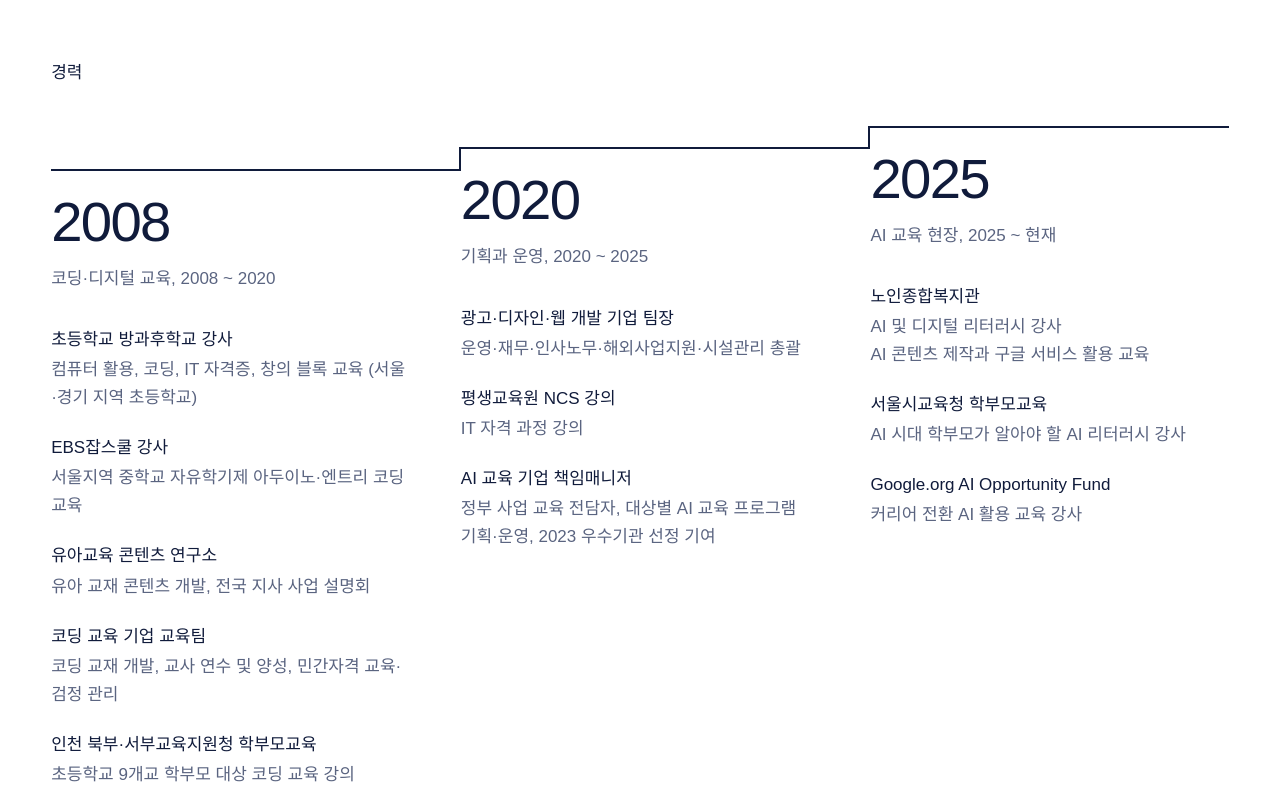
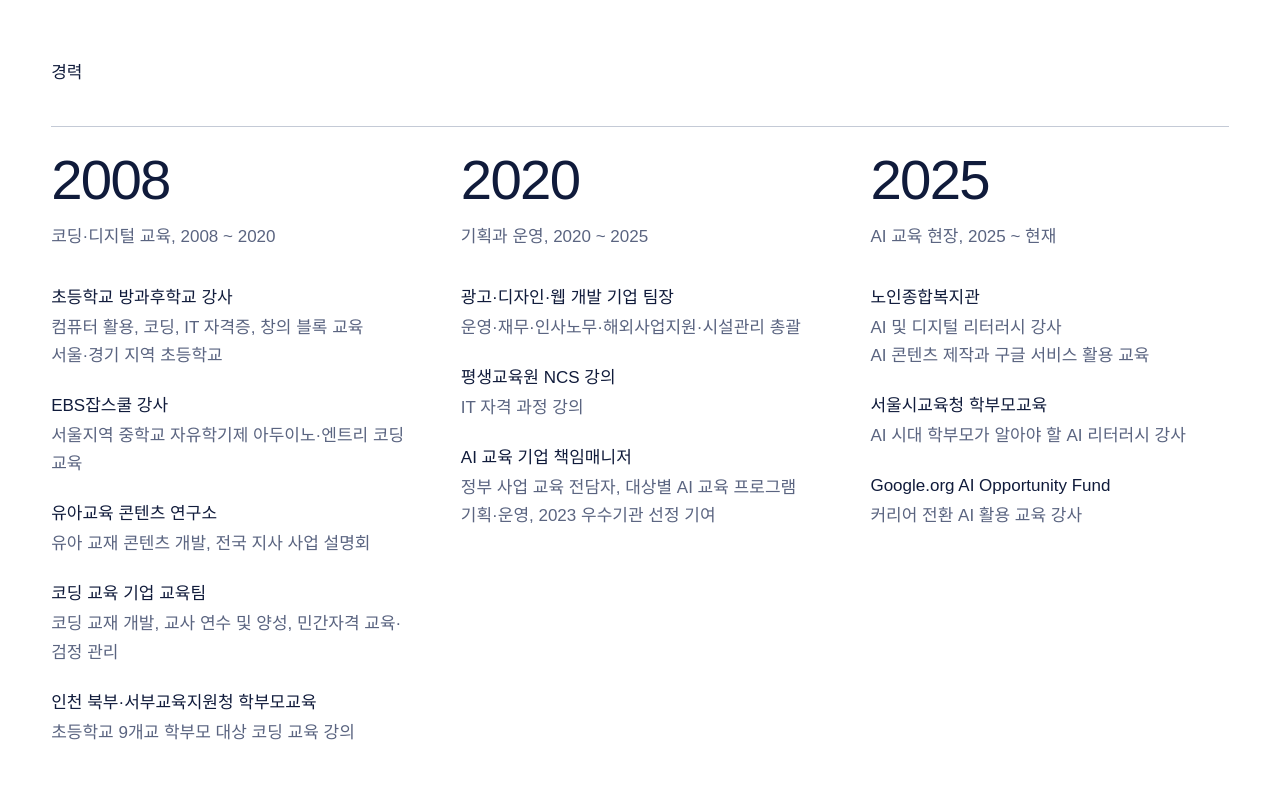
Before and after one commit to 5bible/profile, a plain HTML site: page index.html in a window 1280 px wide. Shown: the part 1780-2580 px from the top of the page. Drawn offline with Linux system fonts and the light colour scheme; a web font is replaced by a local one.

Commit message:
Update profile text and career motion
Co-Authored-By: Claude Opus 5.5 <noreply@anthropic.com>
Claude-Session: https://claude.ai/code/session_01U6Tq8uRATKkSbpGND8nYFX

```diff
--- a/index.html
+++ b/index.html
@@ -23,14 +23,13 @@ a:focus-visible{outline:2px solid currentColor;outline-offset:4px}
 .settle{animation:settle .8s ease-out 1.5s both}
 @media (prefers-reduced-motion:reduce){html{scroll-behavior:auto}.rise,.settle{animation:none}}
 
-/* 경력 계단선 */
-#career>div>div{position:relative;padding-top:22px}
-#career>div>div::before{content:"";position:absolute;left:0;top:0;width:100%;height:2px;background:#101B3B;transform-origin:left}
+/* 경력 구분선 */
+#career>div>div{position:relative;padding-top:clamp(20px,1.8vw,32px)}
+#career>div>div::before{content:"";position:absolute;left:0;top:0;width:100%;height:1px;background:#C4CAD6;transform-origin:left}
 @media (min-width:1180px){
 #career>div>div:not(:last-child)::before{width:calc(100% + clamp(32px,4vw,80px))}
-#career>div>div:not(:last-child)::after{content:"";position:absolute;right:calc(clamp(32px,4vw,80px) * -1);top:calc((100vw - 1100px) * -0.12);width:2px;height:calc((100vw - 1100px) * 0.12 + 2px);background:#101B3B;transform-origin:bottom}
-#career>div>div:nth-child(2){--b:.8s}
-#career>div>div:nth-child(3){--b:1.6s}
+#career>div>div:nth-child(2){--b:.22s;--l:.45s}
+#career>div>div:nth-child(3){--b:.44s;--l:.9s}
 }
 
 /* 스크롤 등장 모션 */
@@ -49,10 +48,8 @@ html.motion-on #company.in{clip-path:inset(0 0 0 0)}
 html.motion-on #company>div>div{opacity:0;transform:translateY(18px);transition:opacity .8s ease .35s,transform 1s cubic-bezier(.2,.75,.2,1) .35s}
 html.motion-on #company>div>div+div{transition-delay:.5s}
 html.motion-on #company.in>div>div{opacity:1;transform:none}
-html.motion-on #career>div>div::before{transform:scaleX(0);transition:transform .6s cubic-bezier(.65,0,.35,1) var(--b,0s)}
-html.motion-on #career>div>div::after{transform:scaleY(0);transition:transform .2s ease-out calc(var(--b,0s) + .6s)}
+html.motion-on #career>div>div::before{transform:scaleX(0);transition:transform .45s linear var(--l,0s)}
 html.motion-on #career>div>div.in::before{transform:scaleX(1)}
-html.motion-on #career>div>div.in::after{transform:scaleY(1)}
 html.motion-on #career>div>div>p{transition:opacity .6s ease calc(var(--b,0s) + .2s),clip-path 1s cubic-bezier(.2,.75,.2,1) calc(var(--b,0s) + .2s),transform 1s cubic-bezier(.2,.75,.2,1) calc(var(--b,0s) + .2s)}
 html.motion-on #career>div>div.in>p{opacity:1;clip-path:inset(-20% -4% -20% -4%);transform:none}
 html.motion-on #career>div>div>h3,html.motion-on #career>div>div>div>div{opacity:0;transform:translateY(14px);transition:opacity .7s ease var(--d,0s),transform .8s cubic-bezier(.2,.75,.2,1) var(--d,0s)}
@@ -90,7 +87,7 @@ html.motion-on #areas>div>div.in:hover p{color:#101B3B}
 
 <header id="top" style="min-height: clamp(560px, 56.25vw, 1080px); max-width: 1800px; margin: 0 auto; padding: 0 clamp(16px, 4vw, 80px) clamp(40px, 3.6vw, 72px); box-sizing: border-box; display: flex; flex-direction: column; justify-content: space-between; gap: 40px">
 <nav aria-label="페이지 메뉴" style="display: flex; flex-wrap: wrap; align-items: center; justify-content: space-between; gap: 0 32px; padding: 18px 0">
-<a href="#top" style="padding: 10px 0; font-weight: 500; text-decoration: none">오성경</a>
+<a href="#top" style="padding: 10px 0; font-weight: 500; text-decoration: none">오성경 | 묘묘</a>
 <div style="display: flex; flex-wrap: wrap; gap: 0 clamp(16px, 2.2vw, 44px)">
 <a href="#areas" style="padding: 10px 0; text-decoration: none">강의 분야</a>
 <a href="#company" style="padding: 10px 0; text-decoration: none">회사</a>
@@ -106,7 +103,7 @@ html.motion-on #areas>div>div.in:hover p{color:#101B3B}
 </h1>
 <div class="settle" style="display: flex; flex-wrap: wrap; align-items: flex-end; justify-content: space-between; gap: 28px 64px">
 <div style="flex: 1 1 320px; min-width: 0">
-<p style="margin: 0; font-size: clamp(26px, 2.5vw, 50px); font-weight: 400; line-height: 1.25; letter-spacing: -0.02em">오성경 (묘묘)</p>
+<p style="margin: 0; font-size: clamp(26px, 2.5vw, 50px); font-weight: 400; line-height: 1.25; letter-spacing: -0.02em">오성경 | 묘묘</p>
 <p style="margin: 6px 0 0; color: #5A6480">AI 교육 강사, 그로우아키텍처 대표</p>
 </div>
 <ul style="flex: 0 1 780px; min-width: 0; list-style: none; margin: 0; padding: 0; display: flex; flex-direction: column; gap: 3px; line-height: 1.5">
@@ -152,11 +149,11 @@ html.motion-on #areas>div>div.in:hover p{color:#101B3B}
 <h2 style="margin: 0; font-size: 1em; font-weight: 500">경력</h2>
 <div style="display: flex; flex-wrap: wrap; gap: 56px clamp(32px, 4vw, 80px); margin-top: clamp(28px, 3vw, 56px)">
 
-<div style="flex: 1 1 320px; min-width: 0; margin-top: max(0px, calc((100vw - 1100px) * 0.24))">
+<div style="flex: 1 1 320px; min-width: 0">
 <p style="margin: 0; font-size: clamp(38px, 4.4vw, 88px); font-weight: 300; line-height: 1.1; letter-spacing: -0.03em">2008</p>
 <h3 style="margin: 12px 0 0; font-size: 1em; font-weight: 500; color: #5A6480">코딩·디지털 교육, 2008 ~ 2020</h3>
 <div style="display: flex; flex-direction: column; gap: 22px; margin-top: clamp(28px, 2.6vw, 48px)">
-<div><p style="margin: 0; font-weight: 500">초등학교 방과후학교 강사</p><p style="margin: 2px 0 0; color: #5A6480">컴퓨터 활용, 코딩, IT 자격증, 창의 블록 교육 (서울·경기 지역 초등학교)</p></div>
+<div><p style="margin: 0; font-weight: 500">초등학교 방과후학교 강사</p><p style="margin: 2px 0 0; color: #5A6480">컴퓨터 활용, 코딩, IT 자격증, 창의 블록 교육<br>서울·경기 지역 초등학교</p></div>
 <div><p style="margin: 0; font-weight: 500">EBS잡스쿨 강사</p><p style="margin: 2px 0 0; color: #5A6480">서울지역 중학교 자유학기제 아두이노·엔트리 코딩 교육</p></div>
 <div><p style="margin: 0; font-weight: 500">유아교육 콘텐츠 연구소</p><p style="margin: 2px 0 0; color: #5A6480">유아 교재 콘텐츠 개발, 전국 지사 사업 설명회</p></div>
 <div><p style="margin: 0; font-weight: 500">코딩 교육 기업 교육팀</p><p style="margin: 2px 0 0; color: #5A6480">코딩 교재 개발, 교사 연수 및 양성, 민간자격 교육·검정 관리</p></div>
@@ -164,7 +161,7 @@ html.motion-on #areas>div>div.in:hover p{color:#101B3B}
 </div>
 </div>
 
-<div style="flex: 1 1 320px; min-width: 0; margin-top: max(0px, calc((100vw - 1100px) * 0.12))">
+<div style="flex: 1 1 320px; min-width: 0">
 <p style="margin: 0; font-size: clamp(38px, 4.4vw, 88px); font-weight: 300; line-height: 1.1; letter-spacing: -0.03em">2020</p>
 <h3 style="margin: 12px 0 0; font-size: 1em; font-weight: 500; color: #5A6480">기획과 운영, 2020 ~ 2025</h3>
 <div style="display: flex; flex-direction: column; gap: 22px; margin-top: clamp(28px, 2.6vw, 48px)">
```
